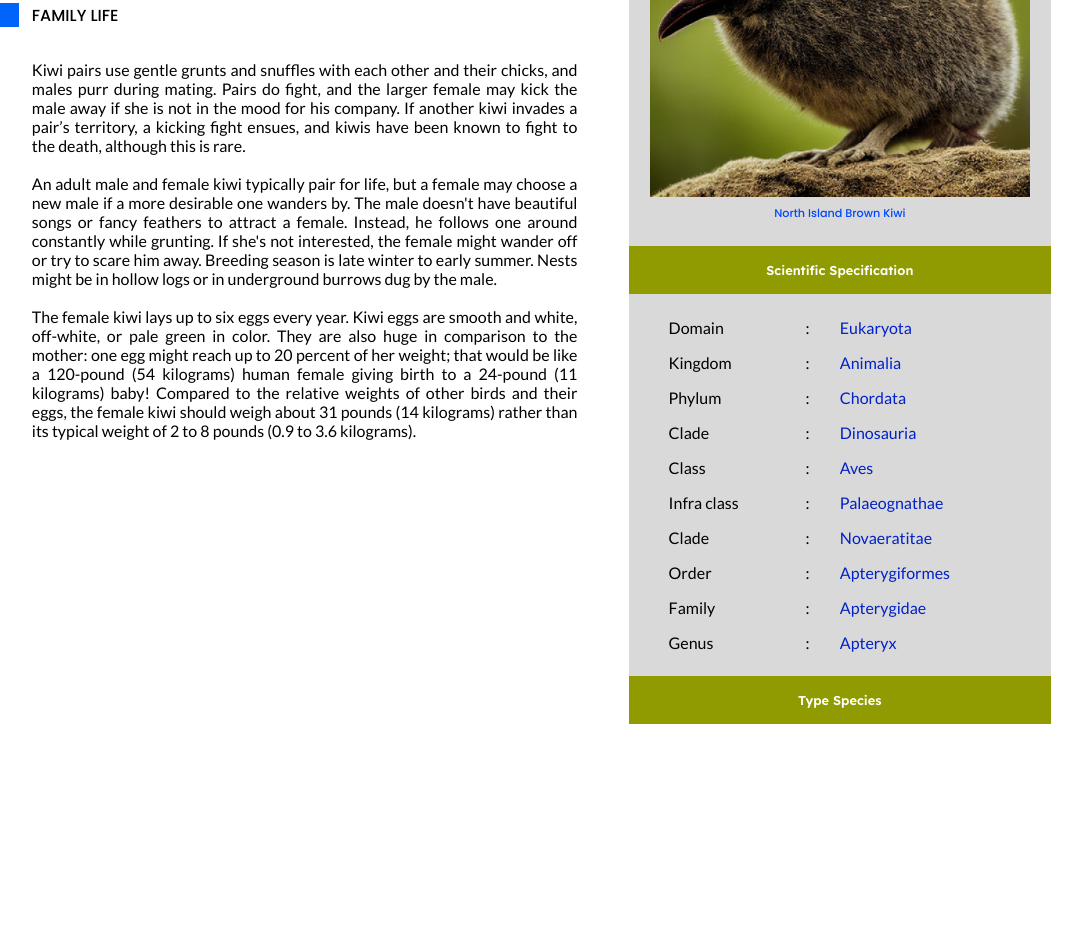
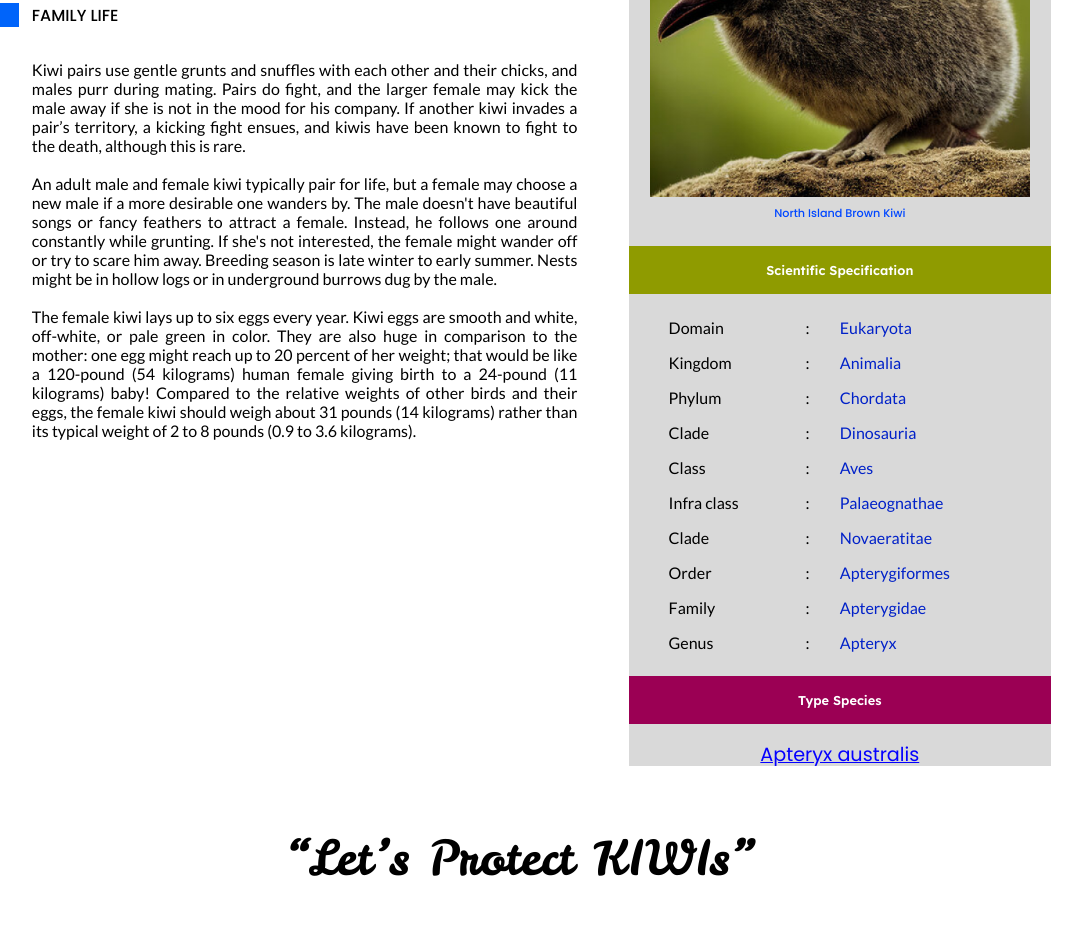
Before and after one commit to shehanreshin/ICET-IT-Assignment-1, a plain HTML site: page index.html in a window 1280 px wide. Shown: the part 937-1870 px from the top of the page, without its empty margins (117-1199 px from the left). Before the commit the page ends 1701 px from the top, so only its background shows below. Drawn offline with Linux system fonts and the light colour scheme.

Commit message:
feat: add remainder of specification section and complete the rest of the page

```diff
--- a/asset/css/index.css
+++ b/asset/css/index.css
@@ -7,6 +7,14 @@
 
 body {
     padding: 5vh 5vw;
+}
+
+footer {
+    font-family: 'Leckerli One', cursive;
+    font-weight: 400;
+    font-size: 3rem;
+    padding: 5vh;
+    text-align: center;
 }
 
 .pg-title {
@@ -98,8 +106,7 @@ body {
     padding-top: 4vh;
 }
 
-.spcf-section .top-section h2,
-p {
+.spcf-section .top-section h2,p {
     font-family: 'Poppins', sans-serif;
     font-weight: 500;
     text-align: center;
@@ -156,3 +163,20 @@ p {
 .spcf-section .details .labels:nth-child(3) li {
     color: #0121C8;
 }
+
+.spcf-section .banner~.banner {
+    /* nth-child didn't work here for some reason (possibly bug) so I used an alternative solution */
+    background-color: #9B0054 !important;
+}
+
+.spcf-section .url-wiki {
+    text-align: center;
+    margin: 2vh;
+}
+
+.spcf-section .url-wiki a {
+    color: #0500FF;
+    font-family: 'Poppins', sans-serif;
+    font-weight: 400;
+    font-size: 1.2rem;
+}
--- a/index.html
+++ b/index.html
@@ -133,9 +133,12 @@
                 <div class="banner">
                     <h4>Type Species</h4>
                 </div>
+                <h2 class="url-wiki"><a href="https://en.wikipedia.org/wiki/Southern_brown_kiwi">Apteryx australis</a>
+                </h2>
             </div>
         </div>
     </div>
+    <footer>“Let’s Protect KIWIs”</footer>
 </body>
 
 </html>
```
